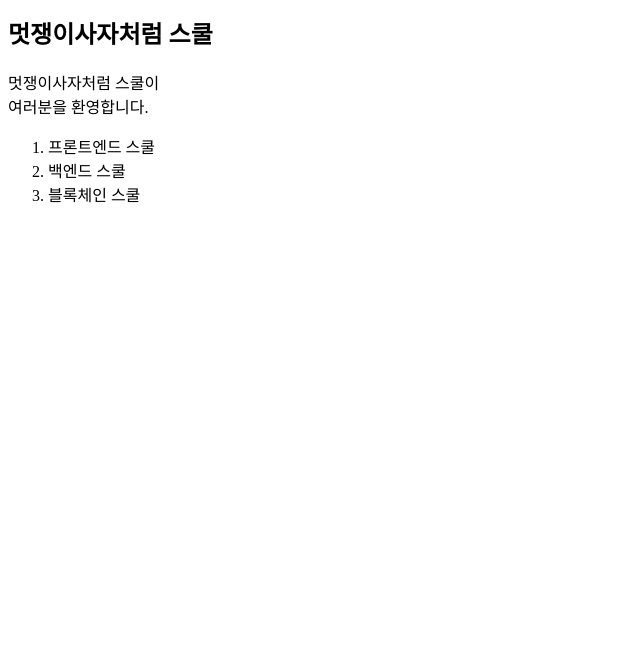
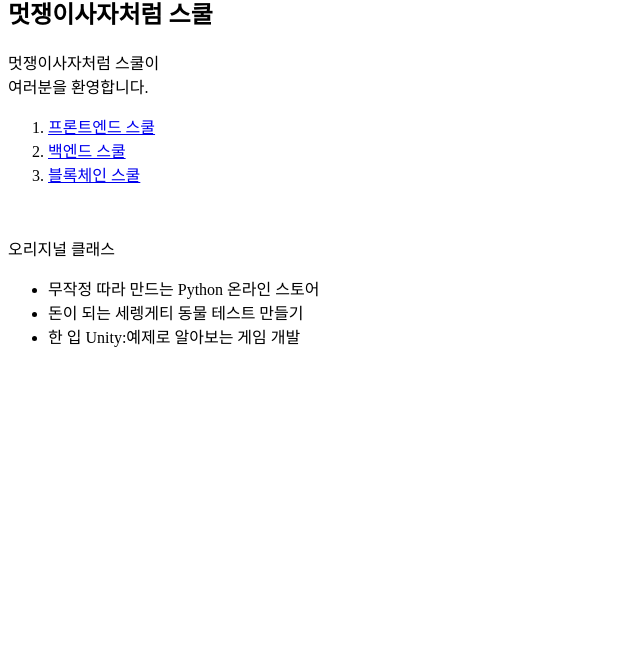
Before and after one commit to Als-ET/Als-ET.github.io, a plain HTML site: page index.html in a window 1280 px wide. Shown: the part 132-800 px from the top of the page, without its empty margins (0-640 px from the left). Drawn offline with Linux system fonts and the light colour scheme.

Commit message:
이상연 코드 확인

```diff
--- a/index.html
+++ b/index.html
@@ -1,47 +1,55 @@
 <!DOCTYPE html>
-<html lang="ko">
-
+<html lang="en">
   <head>
-    <meta charset="UTF-8">
-    <meta http-equiv="X-UA-Compatible" content="IE=edge">
-    <meta name="viewport" content="width=device-width, initial-scale=1.0">
+    <meta charset="UTF-8" />
+    <meta http-equiv="X-UA-Compatible" content="IE=edge" />
+    <meta name="viewport" content="width=device-width, initial-scale=1.0" />
     <title>멋쟁이사자처럼:)</title>
-
-    <meta property="og:title" content="[!경고!]해킹주의">
-    <meta property="og:description" content="이 사이트는 위험합니다.">
-    <meta property="og:image" content="./KakaoTalk_20230326_125753568.png">
-
+    <meta property="og:type" content="website" />
+    <meta property="og:title" content="멋쟁이사자처럼:)" />
+    <meta
+      property="og:image"
+      content="https://www.google.com/url?sa=i&url=https%3A%2F%2Ftechit.education%2Fenterprise&psig=AOvVaw39GthLIwEq8rQIdfOIDcXq&ust=1680581563449000&source=images&cd=vfe&ved=0CBAQjRxqFwoTCOiF36rsjP4CFQAAAAAdAAAAABAE"
+    />
+    <meta property="og:description" content="멋쟁이사자처럼과 즐거운 코딩" />
+    <meta property="og:site_name" content="Site Name" />
+    <meta property="og:locale" content="en_US" />
+    <!-- 다음의 태그는 필수는 아니지만, 포함하는 것을 추천함 -->
+    <meta property="og:image:width" content="1200" />
+    <meta property="og:image:height" content="630" />
   </head>
-
   <body>
     <h1>모두를 위한 코딩 강의 - 테킷</h1>
-    <h1>!!</h1>
-
+    <br />
     <div>
       <h2>멋쟁이사자처럼 스쿨</h2>
-
-        <p>멋쟁이사자처럼 스쿨이<br>여러분을 환영합니다.</p>
-
-        <!-- <p>임금님 귀는 당나귀 귀!</p> -->
-
+      <p>
+        <span class="">멋쟁이사자처럼 스쿨</span>이 <br />여러분을 환영합니다.
+      </p>
       <ol>
         <li>
-                <a herf="https://techit.education/school/kdt-frontend-6th">
-                    프론트엔드 스쿨
-                </a>
+          <a
+            href="https://techit.education/school/kdt-frontend-6th"
+            target="_blank"
+            >프론트엔드 스쿨</a
+          >
         </li>
         <li>
-                <a herf="https://techit.education/school/kdt-backend-6th" target="_blank">
-                    백엔드 스쿨
-                </a>
+          <a
+            href="https://techit.education/school/kdt-backend-6th"
+            target="_blank"
+            >백엔드 스쿨</a
+          >
         </li>
-            <li>
-                <a herf="#" target="_blank">
-                    블록체인 스쿨
-                </a>
-            </li>
+        <li><a href="#">블록체인 스쿨</a></li>
       </ol>
+      <br />
+      <p>오리지널 클래스</p>
+      <ul>
+        <li>무작정 따라 만드는 Python 온라인 스토어</li>
+        <li>돈이 되는 세렝게티 동물 테스트 만들기</li>
+        <li>한 입 Unity:예제로 알아보는 게임 개발</li>
+      </ul>
     </div>
   </body>
-
 </html>
```
Lines whose indentation alone changed are shown as unchanged.
